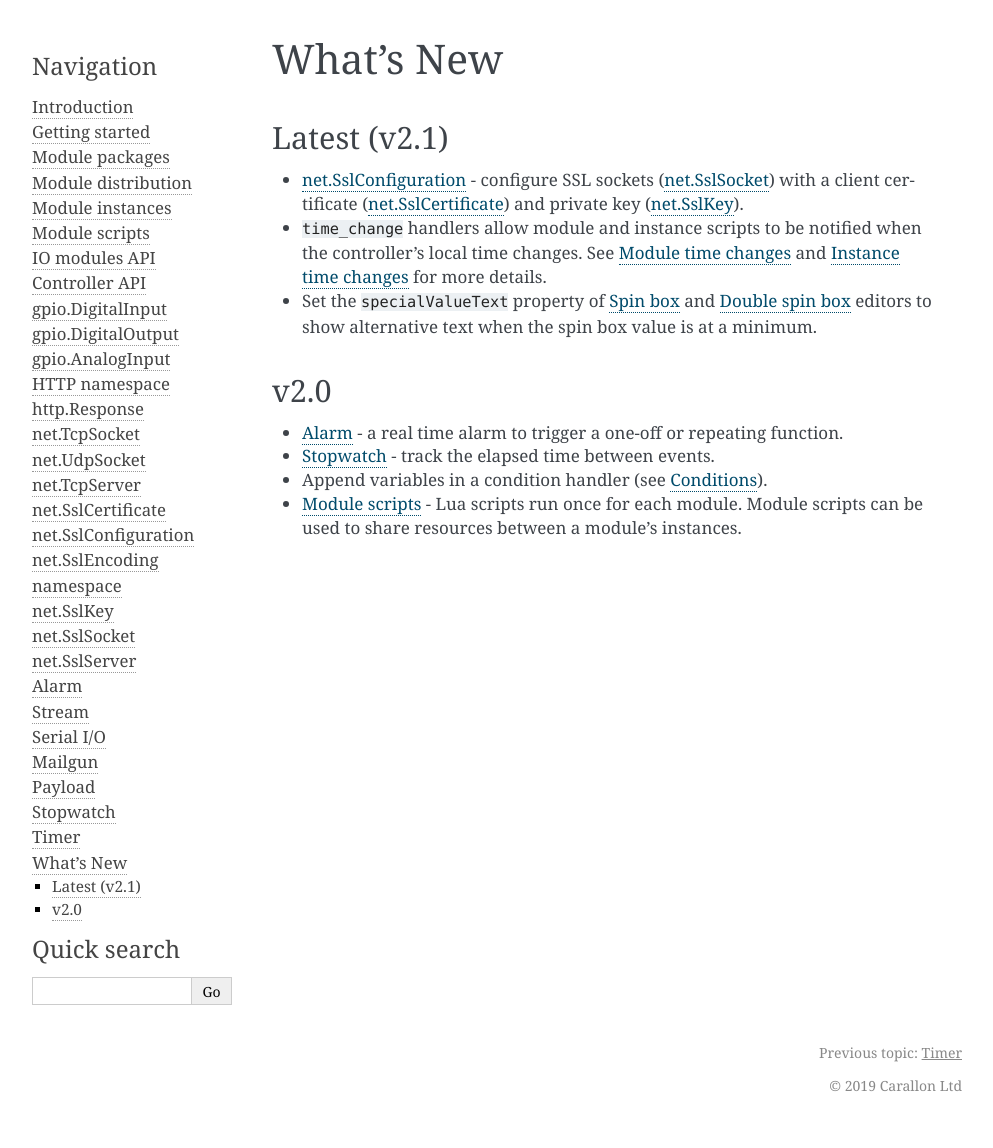
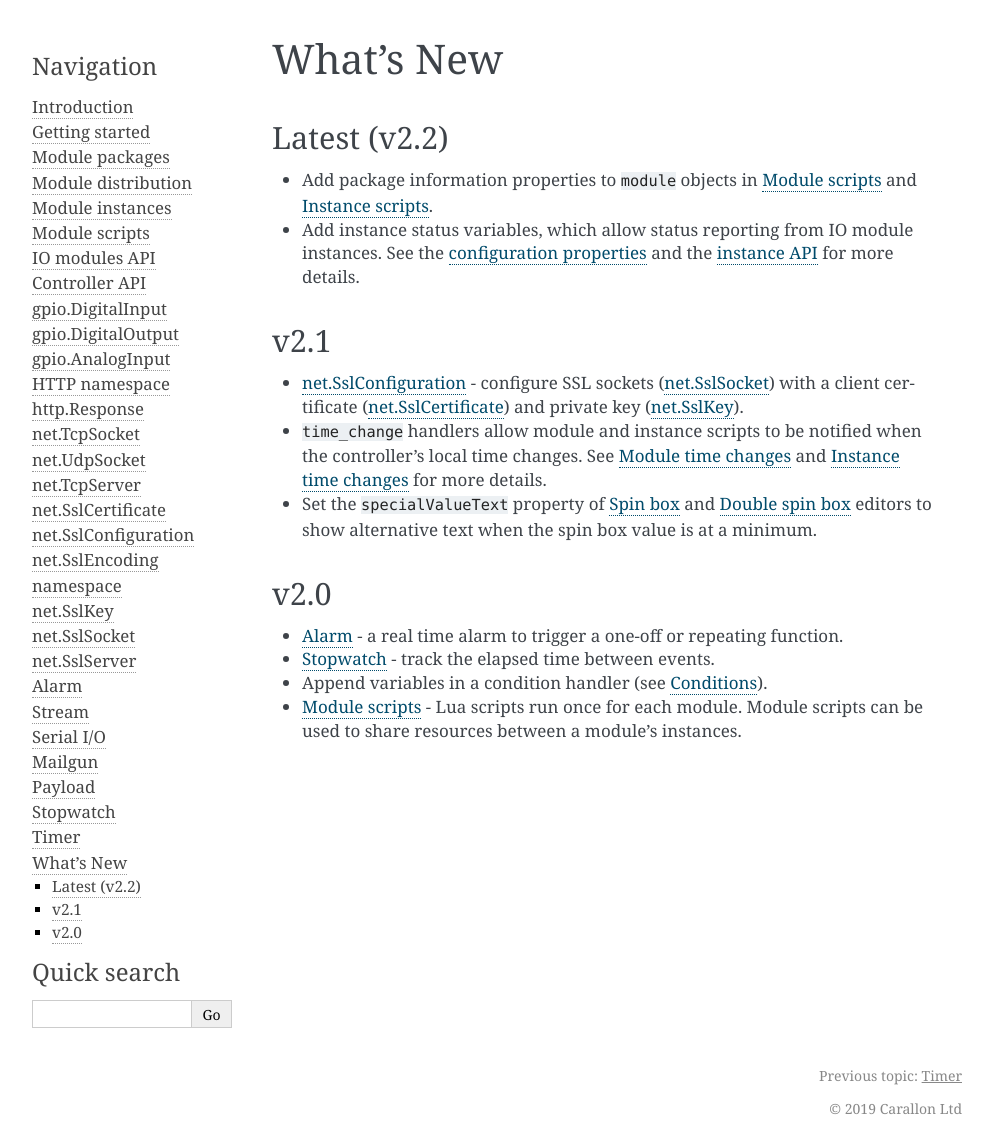
Before and after one commit to carallon/io-module-developer-guide, a Sphinx documentation site: the page built from source/whatsnew.rst, in a window 1280 px wide. Shown: the whole page, without its empty margins (148-1141 px from the left). Built offline with Sphinx 7.4.7, drawn with Linux system fonts in a browser that asks for light colours; before the commit the page ends 1125 px from its top, so only the background shows below that.

Commit message:
Add What's New for v2.2

```diff
--- a/source/guide/module-anatomy.rst
+++ b/source/guide/module-anatomy.rst
@@ -264,6 +264,8 @@ Full details of the members of the configuration object are as follows:
      - array
      - No
      - An array of user properties common to every module instance.
+
+.. _status-variable-package-information:
 
 Status Variable
 ===============
--- a/source/guide/module-instances.rst
+++ b/source/guide/module-instances.rst
@@ -15,6 +15,8 @@ Module API
 **********
 
 The ``module`` object is defined within the instance sandbox. This allows you to access module properties global to all instances, and access to a ``shared_table`` common to all instances.
+
+.. _module-instance-package-information:
 
 Package information
 ===================
@@ -109,6 +111,8 @@ Properties defined in the module configuration JSON file are set by the user in
 .. code-block:: lua
 
     local ip_addr = instance:property("IP Address")
+
+.. _module-instance-status-variables:
 
 Instance status variables
 =========================
--- a/source/guide/modules.rst
+++ b/source/guide/modules.rst
@@ -11,6 +11,8 @@ Module API
 ==========
 
 A ``module`` object is defined within the module sandbox. In addition to the properties of the ``module`` object exposed to module instances, this object exposes lifetime functions similar to those of module instances.
+
+.. _module-package-information:
 
 Package information
 ===================
--- a/source/whatsnew.rst
+++ b/source/whatsnew.rst
@@ -1,8 +1,14 @@
 What's New
 ##########
 
-Latest (v2.1)
+Latest (v2.2)
 *************
+
+* Add package information properties to ``module`` objects in :ref:`Module scripts<module-package-information>` and :ref:`Instance scripts<module-instance-package-information>`.
+* Add instance status variables, which allow status reporting from IO module instances. See the :ref:`configuration properties<status-variable-package-information>` and the :ref:`instance API<module-instance-status-variables>` for more details.
+
+v2.1
+****
 
 * :doc:`../api/net/sslconfiguration` - configure SSL sockets (:doc:`../api/net/sslsocket`) with a client certificate (:doc:`../api/net/sslcertificate`) and private key (:doc:`../api/net/sslkey`).
 * ``time_change`` handlers allow module and instance scripts to be notified when the controller's local time changes. See :ref:`Module time changes<module-instance-time-changes>` and :ref:`Instance time changes<module-time-changes>` for more details.
```
